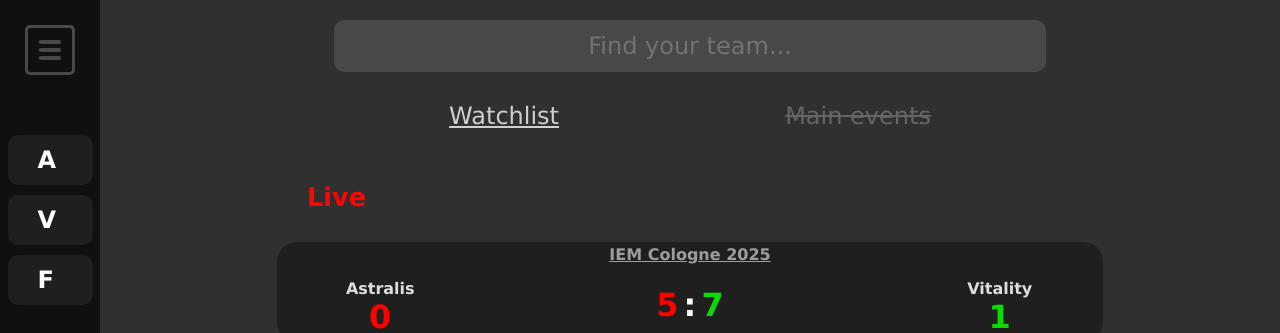
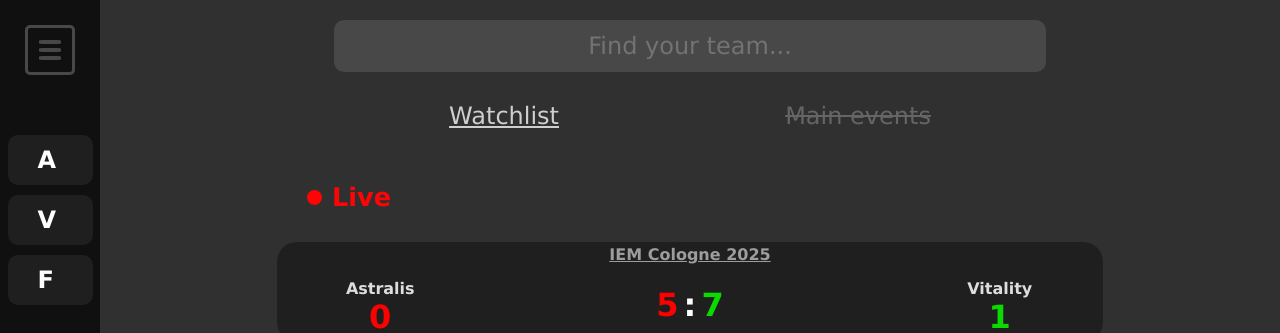
Before and after one commit to Oliwier-P/MyCSTeams, a React (Vite) app in the folder frontend/: page / in a window 1280 px wide. Shown: the top 333 px of the page. Built offline with nearby package versions, Linux system fonts and the light colour scheme.

Commit message:
dot next to live text

```diff
--- a/frontend/src/components/matches/Date.scss
+++ b/frontend/src/components/matches/Date.scss
@@ -3,6 +3,10 @@
   width: 70%;
 
   color: #fff;
+
+  display: flex;
+  flex-wrap: wrap;
+  align-items: center;
 
   font-size: clamp(16px, 2vw, 32px);
   font-family: Verdana, Geneva, Tahoma, sans-serif;
@@ -18,6 +22,17 @@
   &.live {
     color: #ff0404;
   }
+
+  .circle {
+    height: clamp(10px, 2vw, 15px);
+    width: clamp(10px, 2vw, 15px);
+
+    background-color: #ff0404;
+
+    border-radius: 50%;
+
+    margin-right: 10px;
+  }
 }
 
 @media (max-width: 850px) {
--- a/frontend/src/components/matches/Date.tsx
+++ b/frontend/src/components/matches/Date.tsx
@@ -8,5 +8,10 @@
   const isLive = !date ? "live" : "";
   const text = date ? date : "Live";
 
-  return <div className={`match__date ${isLive}`}>{text}</div>;
+  return (
+    <div className={`match__date ${isLive}`}>
+      {isLive === "live" && <div className="circle"></div>}
+      {text}
+    </div>
+  );
 };
```
